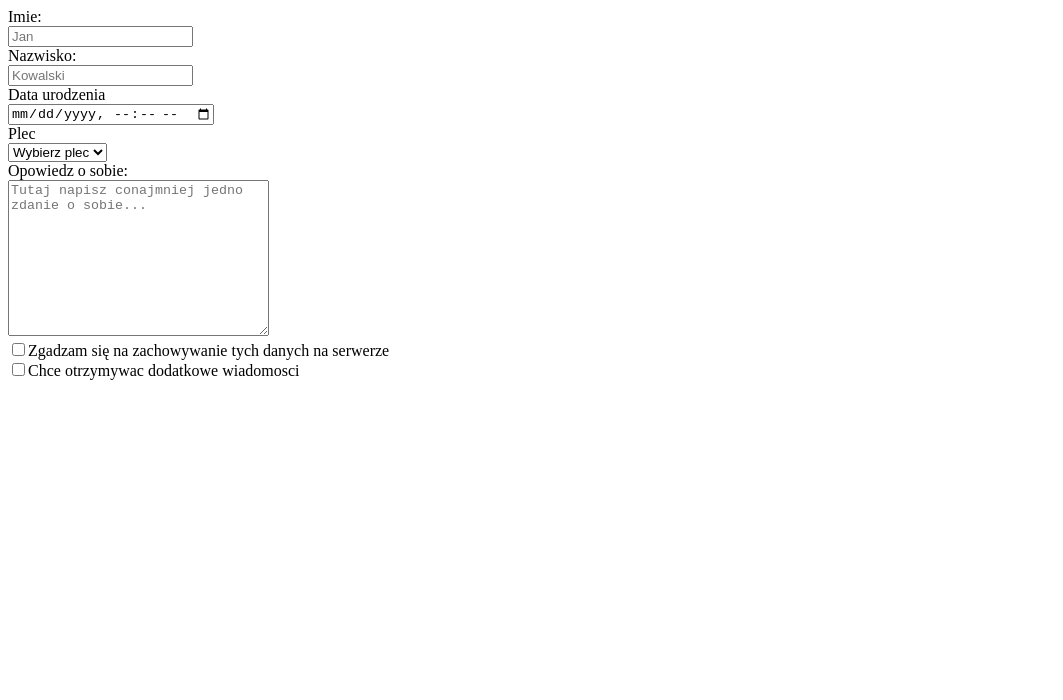
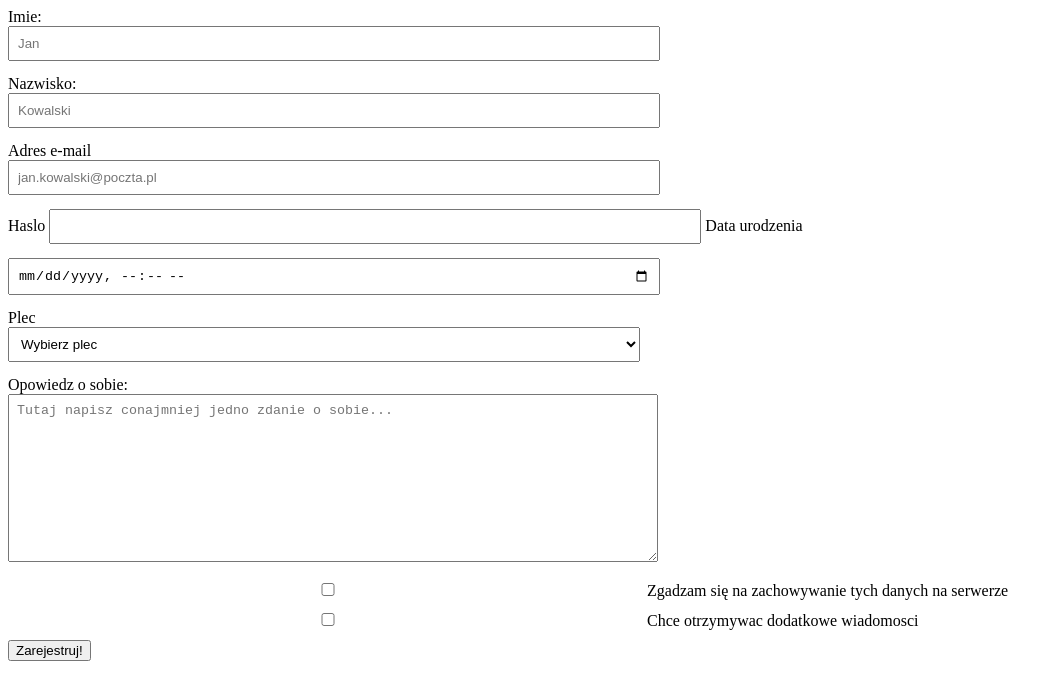
Before and after one commit to KrzysiekSiemv/zajecia, a plain HTML site: page index.html in a window 1280 px wide. Shown: the whole page, without its empty margins (0-1063 px from the left). Drawn offline with Linux system fonts and the light colour scheme.

Commit message:
Is that it?

```diff
--- a/index.html
+++ b/index.html
@@ -4,6 +4,13 @@
     <meta charset="UTF-8">
     <meta name="viewport" content="width=device-width, initial-scale=1.0">
     <title>Hello World!</title>
+    <style>
+        input, select, textarea {
+            margin-bottom: 14px;
+            width: 50%;
+            padding: 8px;
+        }
+    </style>
 </head>
 <body>
     <form>
@@ -15,7 +22,10 @@
             <label for="nazwisko">Nazwisko:</label><br>
             <input type="text" name="nazwisko" id="nazwisko" placeholder="Kowalski">
         </div>
-
+        <label for="email">Adres e-mail</label><br>
+        <input type="email" name="email" id="email" placeholder="jan.kowalski@poczta.pl"><br>
+        <label for="password">Haslo</label>
+        <input type="password" id="password" name="password">
         <label for="data">Data urodzenia</label><br>
         <input type="datetime-local" name="data" id="data"><br>
         <label for="sex">Plec</label><br>
@@ -30,7 +40,7 @@
         <br>
         <input type="checkbox" name="jeden" id="jeden"><label for="jeden">Zgadzam się na zachowywanie tych danych na serwerze</label><br>
         <input type="checkbox" name="jeden" id="dwa"><label for="dwa">Chce otrzymywac dodatkowe wiadomosci</label><br>
-
+        <button>Zarejestruj!</button>
     </form>
 </body>
 </html>
```
